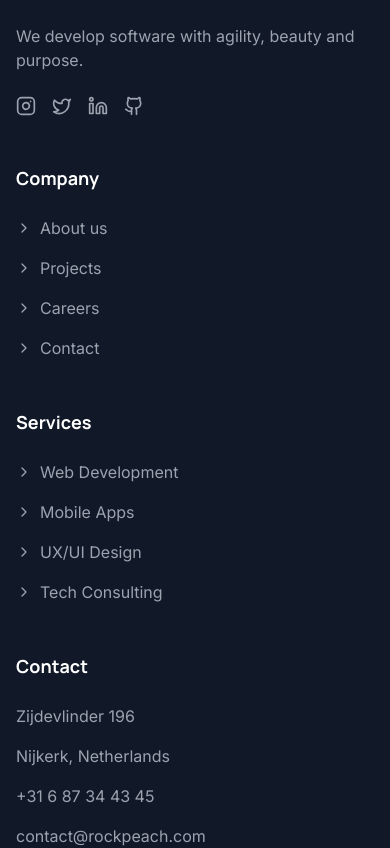
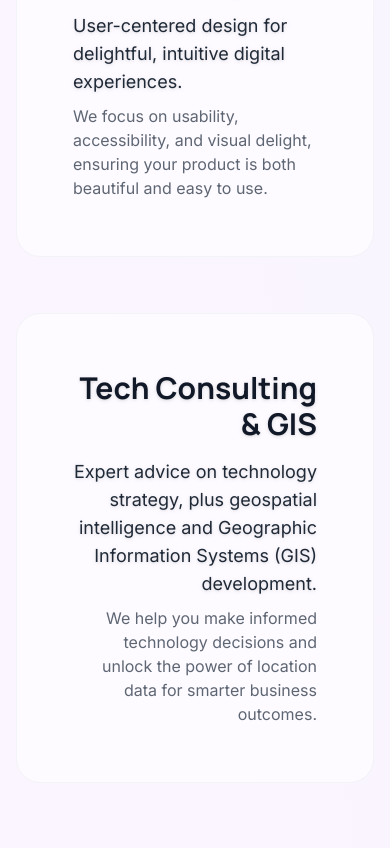
Before and after one commit to igorricardo20/rockpeach-landing, a React (Vite) app: page / in a window 390 px wide. Shown: the part 5988-6836 px from the top of the page. Built offline with nearby package versions, Linux system fonts and the light colour scheme.

Commit message:
Add Services component and integrate it into the App; remove Careers link from Footer

```diff
--- a/src/App.tsx
+++ b/src/App.tsx
@@ -1,4 +1,4 @@
-import React, { useEffect } from 'react';
+import { useEffect } from 'react';
 import Navbar from './components/Navbar';
 import Hero from './components/Hero';
 import About from './components/About';
@@ -6,6 +6,7 @@ import Projects from './components/Projects';
 import Process from './components/Process';
 import Contact from './components/Contact';
 import Footer from './components/Footer';
+import Services from './components/Services';
 
 // Import fonts
 import '@fontsource/manrope/400.css';
@@ -42,6 +43,7 @@ function App() {
       <About />
       <Projects />
       <Process />
+      <Services />
       <Contact />
       <Footer />
     </div>
--- a/src/components/Footer.tsx
+++ b/src/components/Footer.tsx
@@ -60,12 +60,6 @@ const Footer: React.FC = () => {
                 <a href="#projects" className="text-gray-400 hover:text-white transition-colors flex items-center font-inter">
                   <ChevronRight size={16} className="mr-2" />
                   Projects
-                </a>
-              </li>
-              <li>
-                <a href="#" className="text-gray-400 hover:text-white transition-colors flex items-center font-inter">
-                  <ChevronRight size={16} className="mr-2" />
-                  Careers
                 </a>
               </li>
               <li>
--- /dev/null
+++ b/src/components/Services.tsx
@@ -0,0 +1,97 @@
+import React from "react";
+
+const services = [
+	{
+		title: "Web Development",
+		description:
+			"Modern, scalable websites and web apps tailored to your business needs.",
+		image:
+			"https://images.unsplash.com/photo-1461749280684-dccba630e2f6?auto=format&fit=crop&w=800&q=80",
+		gradient: "from-primary-600/60 via-accent-400/40 to-accent-600/60",
+	},
+	{
+		title: "Mobile Apps",
+		description:
+			"Cross-platform mobile solutions for iOS and Android, built for performance and usability.",
+		image:
+			"https://images.unsplash.com/photo-1507925921958-8a62f3d1a50d?q=80&w=3000&auto=format&fit=crop&ixlib=rb-4.1.0&ixid=M3wxMjA3fDB8MHxwaG90by1wYWdlfHx8fGVufDB8fHx8fA%3D%3D",
+		gradient: "from-secondary-600/60 via-primary-400/40 to-primary-600/60",
+	},
+	{
+		title: "UX/UI Design",
+		description:
+			"User-centered design for delightful, intuitive digital experiences.",
+		image:
+			"https://images.unsplash.com/photo-1519125323398-675f0ddb6308?auto=format&fit=crop&w=800&q=80",
+		gradient: "from-accent-600/60 via-primary-400/40 to-primary-600/60",
+	},
+	{
+		title: "Tech Consulting & GIS",
+		description:
+			"Expert advice on technology strategy, plus geospatial intelligence and Geographic Information Systems (GIS) development.",
+		image:
+			"https://plus.unsplash.com/premium_photo-1686156705848-8692700509d2?q=80&w=4142&auto=format&fit=crop&ixlib=rb-4.1.0&ixid=M3wxMjA3fDB8MHxwaG90by1wYWdlfHx8fGVufDB8fHx8fA%3D%3D",
+		gradient: "from-primary-600/60 via-secondary-400/40 to-secondary-600/60",
+	},
+];
+
+const Services: React.FC = () => (
+	<section
+		id="services"
+		className="py-20 lg:py-32 bg-[conic-gradient(at_top_left,_var(--tw-gradient-stops))] from-blue-50 via-pink-100 via-purple-50 via-cyan-100 to-blue-50 border-t border-gray-100"
+	>
+		<div className="container mx-auto px-4 md:px-6">
+			<div className="text-center mb-12">
+				<h2 className="text-3xl md:text-4xl font-manrope font-bold mb-4 text-gray-900">
+					What we deliver
+				</h2>
+				<p className="text-lg text-gray-700 max-w-2xl mx-auto font-inter">
+					Our expertise covers the full digital product journey, from concept to
+					launch. We go beyond conventional development, offering advanced
+					geospatial intelligence and GIS solutions.
+				</p>
+			</div>
+			<div className="flex flex-col gap-14 items-center">
+				{services.map((service, idx) => (
+					<div
+						key={service.title}
+						className={`relative w-full max-w-4xl mx-auto rounded-3xl overflow-hidden border border-gray-100 group p-0 flex ${
+							idx % 2 === 0 ? "justify-start" : "justify-end"
+						}`}
+						style={{ minHeight: "300px" }}
+					>
+						<div className="absolute inset-0 bg-white/60 backdrop-blur-lg" />
+						<div
+							className={`relative z-10 flex flex-col justify-center h-full p-14 md:w-2/3 ${
+								idx % 2 === 0 ? "ml-0 md:ml-8" : "mr-0 md:mr-8"
+							} ${
+								idx % 2 === 0
+									? "items-start text-left"
+									: "items-end text-right"
+							}`}
+						>
+							<h3 className="text-3xl font-manrope font-bold text-gray-900 mb-4 drop-shadow">
+								{service.title}
+							</h3>
+							<p className="text-gray-800 font-inter text-lg mb-2 drop-shadow">
+								{service.description}
+							</p>
+							<p className="text-gray-700 font-inter text-base opacity-80">
+								{service.title === "Web Development" &&
+									"We use the latest frameworks and best practices to ensure your site is fast, secure, and easy to manage. From landing pages to complex web apps, we deliver robust solutions."}
+								{service.title === "Mobile Apps" &&
+									"Our team crafts seamless mobile experiences, leveraging native and cross-platform technologies to reach your users wherever they are."}
+								{service.title === "UX/UI Design" &&
+									"We focus on usability, accessibility, and visual delight, ensuring your product is both beautiful and easy to use."}
+								{service.title === "Tech Consulting & GIS" &&
+									"We help you make informed technology decisions and unlock the power of location data for smarter business outcomes."}
+							</p>
+						</div>
+					</div>
+				))}
+			</div>
+		</div>
+	</section>
+);
+
+export default Services;
```
